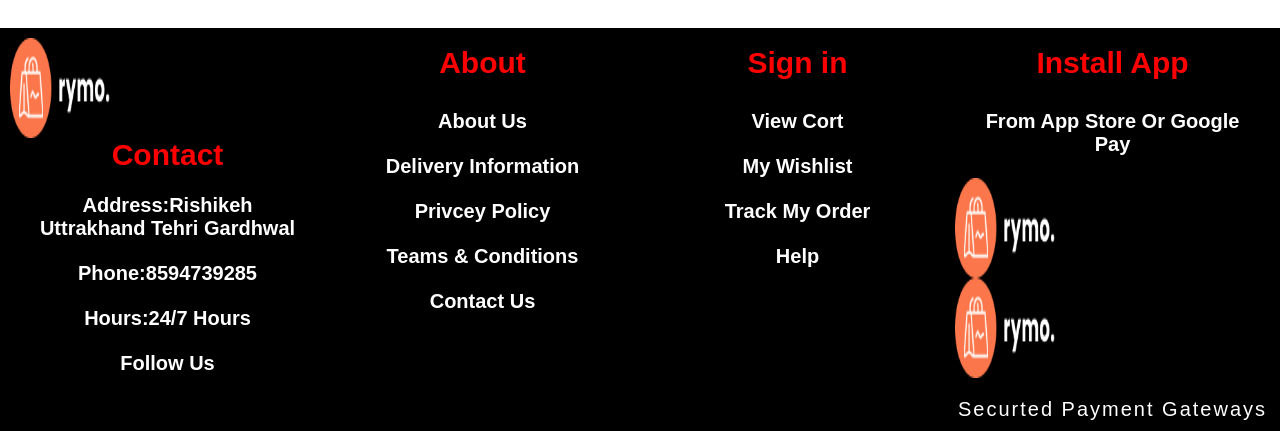
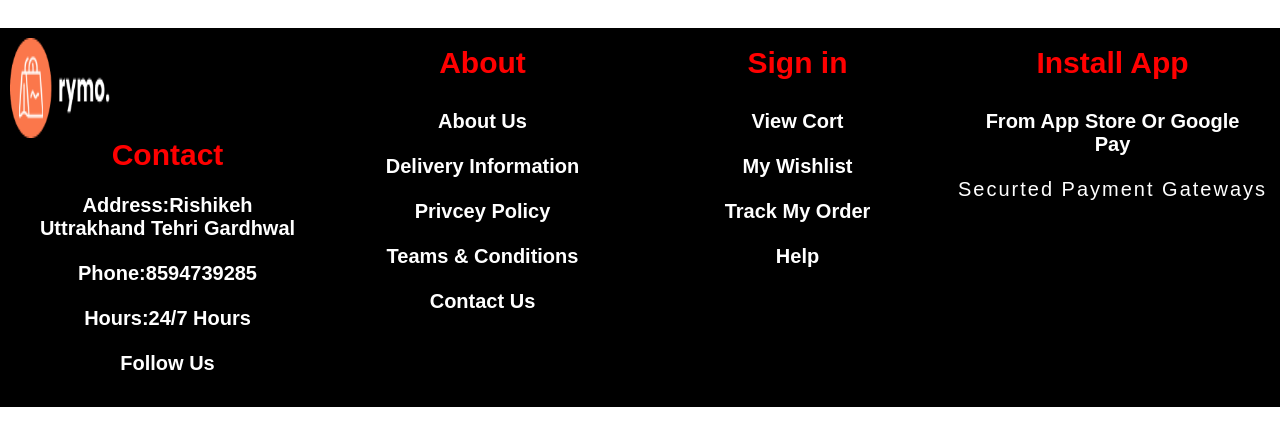
Before and after one commit to AmitRawat99/Clothes, a plain HTML site: page index3.html in a window 1280 px wide. Shown: the part 1894-2325 px from the top of the page. After the commit the page ends 2301 px from the top, so only its background shows below. Drawn offline with Linux system fonts and the light colour scheme; a script that the page names is missing.

Commit message:
Update index3.html

```diff
--- a/index3.html
+++ b/index3.html
@@ -109,8 +109,6 @@
                 <div class="footer-logo">
                     <h2>Install App</h2>
                    <h5>From App Store Or Google Pay</h5>
-                   <img src="logo2.png" alt="">
-                   <img src="logo2.png" alt="">
                    <p>Securted Payment Gateways</p>
                 </div>
             </div>
```
